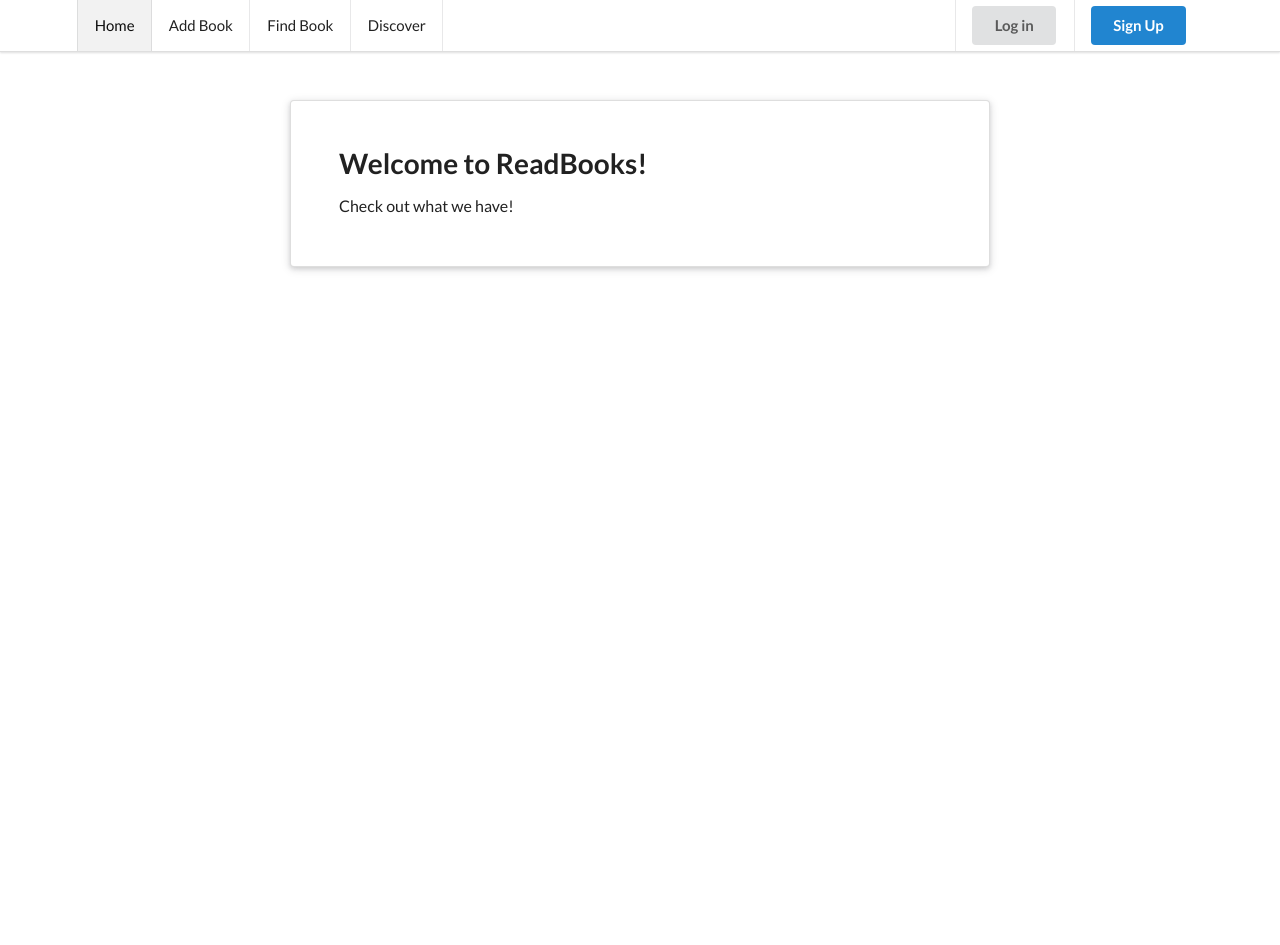
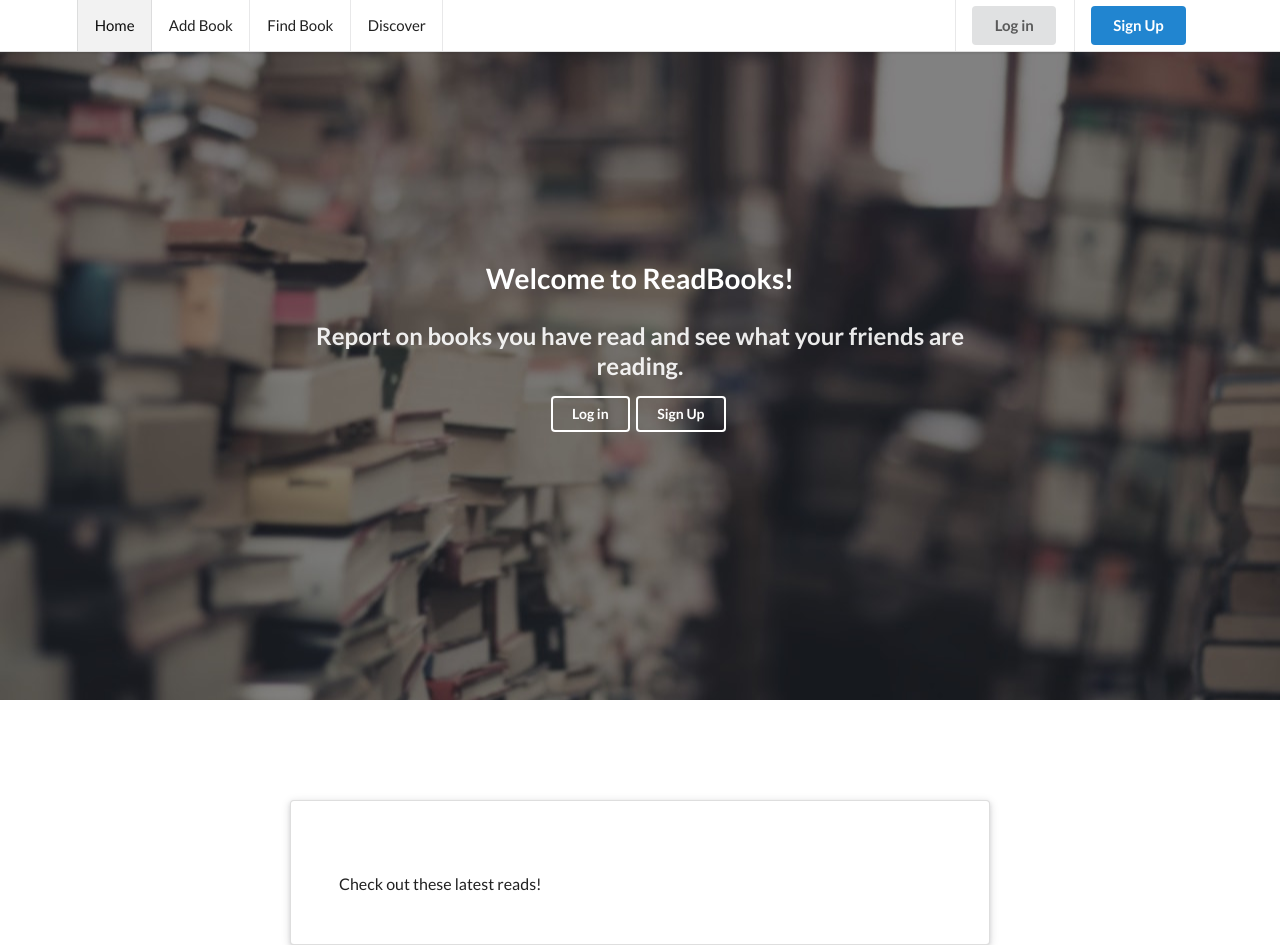
Before and after one commit to konradgnat/readbooks, a Node project: template views/index.ejs in a window 1280 px wide. Before the commit the page ends 272 px from the top, so only its background shows below. Run offline with Node 20 templates, Linux system fonts and the light colour scheme; the template is opened without the code that fills it, so the values that code supplies are empty; some libraries are stand-ins or nearby versions.

Commit message:
Complete landing page prototype

```diff
--- a/app.js
+++ b/app.js
@@ -21,9 +21,9 @@ var indexRoutes 	= require('./routes/index'),
 // CONNECT DATABASE
 //var url = process.env.DATABASEURL || 'mongodb://localhost/booksread';
 mongoose.Promise = require('bluebird');
-mongoose.connect("mongodb://localhost/booksread");
+// mongoose.connect("mongodb://localhost/booksread");
 
-// mongoose.connect("mongodb://bookreader:lovesMuir@ds157971.mlab.com:57971/booksread");
+mongoose.connect("mongodb://bookreader:lovesMuir@ds157971.mlab.com:57971/booksread");
 
 require('./config/passport')(passport); // pass passport for configuration
 
@@ -50,14 +50,14 @@ app.use(function(req, res, next){
 })
 
 app.use(methodOverride("_method"));
-seedDB();
+// seedDB();
 
 app.use('/', indexRoutes);
 app.use('/books',  bookRoutes);
 app.use('/books/:id/comments', commentRoutes);
 
 
-// app.listen(process.env.PORT, process.env.IP);
-app.listen(8080, function(){
-	console.log("server on 8080");
-});
+app.listen(process.env.PORT, process.env.IP);
+// app.listen(8080, function(){
+// 	console.log("server on 8080");
+// });
--- a/public/stylesheets/style.css
+++ b/public/stylesheets/style.css
@@ -9,5 +9,17 @@
   padding: 1em 0em;
 }
 .ui.text.container{
-	margin-top:100px;
+	margin-top:250px;
 }
+
+.landing-hero {
+	position: relative;
+	overflow: hidden;
+	color: white;
+	background: url('../images/books-hero.jpeg') no-repeat center center!important;
+	-o-background-size: cover;
+	-moz-background-size: cover;
+	-webkit-background-size: cover;
+	-ms-background-size: cover;
+	background-size: cover;
+}
--- a/views/books/show.ejs
+++ b/views/books/show.ejs
@@ -22,7 +22,7 @@
 
             <% if (comment.author.id.equals(currentUser._id)) { %>
               <a href="/books/<%=book.id%>/comments/<%=comment._id%>/edit" class="edit">Edit</a>
-              <form class="inline-element" action="/comments/<%=comment._id%>?_method=DELETE" method="POST" class="delete">
+              <form class="inline-element" action="/books/<%=book.id%>/comments/<%=comment._id%>?_method=DELETE" method="POST" class="delete">
                 <input type="submit" class="delete" value="Delete"/>
               </form>
             <% } %>
@@ -34,7 +34,7 @@
   <div class="ui divider"></div>
   <% if(!currentUser){%>
     <div class="item">
-      <p>Sign in to comment</p>
+      <p><a href="/login">Log in</a> to comment</p>
     </div>
   <% } else { %>
     <form class="ui form" action="/books/<%=book._id%>/comments" method="POST">
--- a/views/index.ejs
+++ b/views/index.ejs
@@ -1,8 +1,19 @@
 <% include partials/header %>
 
+<div class="landing-hero ui inverted vertical masthead center aligned segment">
+  <div class="ui text container">
+    <h1 class="ui inverted header">
+      Welcome to ReadBooks!
+    </h1>
+    <h2>Report on books you have read and see what your friends are reading.</h2>
+    <a href="/login" class="ui inverted button">Log in</a>
+    <a href="/register" class="ui inverted button">Sign Up</a>
+  </div>
+</div>
+
 <div id="main-title" class="ui raised very padded text container segment">
-  <h1 class="ui header"> Welcome to ReadBooks!</h1>
-  <p> Check out what we have!</p>
+  <h1 class="ui header"> </h1>
+  <p> Check out these latest reads!</p>
   <% books.forEach(function(book){ %>
     <div class="ui segment">
       <h3 class="ui header"><%=book.title%></h3>
--- a/views/register.ejs
+++ b/views/register.ejs
@@ -6,7 +6,7 @@
 	        <% if (message.length > 0) { %>
 		        <div class="ui warning message"><%= message %></div>
 		    <% } %>
-	      <h1 class="ui header">Sign Up Page</h1>
+	      <h1 class="ui header">Sign Up</h1>
   	      <div class="ui segment">
 		      <p>Sign in with: </p>
 		      <a href="/auth/facebook" class="ui mini blue basic button"><i class="facebook square icon"></i> Facebook</a>
```
Also changed, not shown: routes/comments.js (+11 -2 lines), scratchpad.md (+5 -0 lines), views/comments/edit.ejs (+7 -9 lines), public/images/books-hero.jpeg (added).
